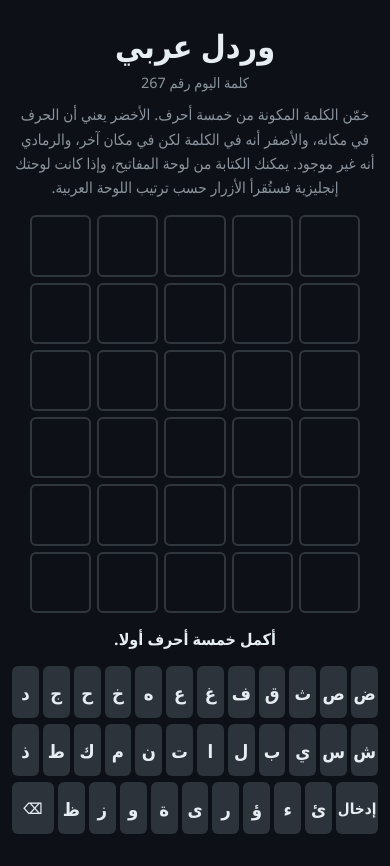
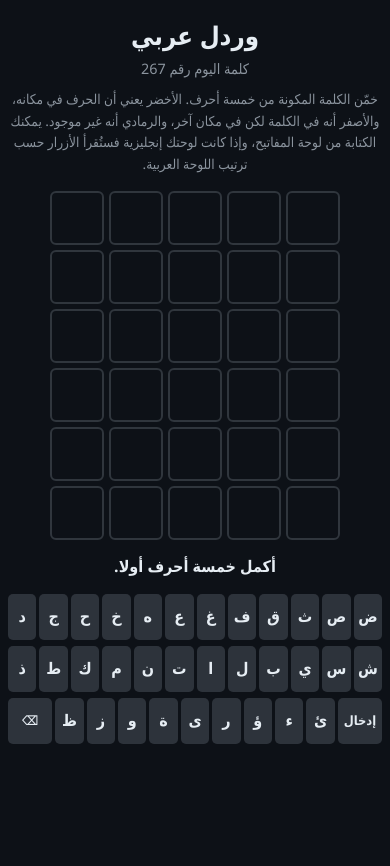
Before and after one commit to fadyehabamer/games, a plain HTML site: page Arabic-Wordle/index.html in a window 390 px wide. Both pictures are taken after a click on the button "إدخال". After the commit the page ends 844 px from the top, so only its background shows below. Drawn offline with Linux system fonts and the light colour scheme.

Commit message:
Arabic-Wordle: flip tiles on reveal, shake short guesses, phone sizes

```diff
--- a/Arabic-Wordle/main.js
+++ b/Arabic-Wordle/main.js
@@ -74,7 +74,7 @@
     });
   }
 
-  function render() {
+  function render(revealRow) {
     for (let r = 0; r < MAX_GUESSES; r++) {
       const guess = guesses[r];
       const letters = guess ? Array.from(guess) : r === guesses.length ? current : [];
@@ -84,6 +84,12 @@
         const letter = letters[c] || '';
         tile.textContent = letter;
         tile.className = 'tile' + (letter ? ' filled' : '') + (result ? ' ' + result[c] : '');
+        if (r === revealRow) {
+          tile.classList.add('reveal');
+          tile.style.animationDelay = c * 120 + 'ms';
+        } else {
+          tile.style.animationDelay = '';
+        }
         if (result) tile.setAttribute('aria-label', letter + '، ' + RESULT_LABELS[result[c]]);
         else tile.removeAttribute('aria-label');
       }
@@ -154,6 +160,14 @@
     }
   }
 
+  function shake() {
+    const row = boardEl.children[guesses.length];
+    if (!row) return;
+    row.classList.remove('shake');
+    void row.offsetWidth;
+    row.classList.add('shake');
+  }
+
   function announce(message) {
     statusEl.textContent = message;
   }
@@ -166,17 +180,19 @@
   function submit() {
     if (current.length < WORD_LENGTH) {
       announce('أكمل خمسة أحرف أولا.');
+      shake();
       return;
     }
     const guess = current.join('');
     if (!isValidGuess(guess)) {
       announce('هذه ليست كلمة صالحة.');
+      shake();
       return;
     }
     guesses.push(guess);
     current = [];
     save();
-    render();
+    render(guesses.length - 1);
     renderKeys();
     if (checkFinished()) {
       announce(endMessage());
--- a/Arabic-Wordle/style.css
+++ b/Arabic-Wordle/style.css
@@ -100,6 +100,44 @@ h1 {
   color: #c9d1d9;
 }
 
+.tile.reveal {
+  animation: reveal 420ms ease both;
+}
+
+@keyframes reveal {
+  0% {
+    transform: rotateX(0);
+    background: transparent;
+    border-color: var(--muted);
+    color: var(--ink);
+  }
+  49% {
+    transform: rotateX(90deg);
+    background: transparent;
+    border-color: var(--muted);
+    color: var(--ink);
+  }
+  50% {
+    transform: rotateX(90deg);
+  }
+  100% {
+    transform: rotateX(0);
+  }
+}
+
+.row.shake {
+  animation: shake 360ms ease;
+}
+
+@keyframes shake {
+  20%, 60% {
+    transform: translateX(-6px);
+  }
+  40%, 80% {
+    transform: translateX(6px);
+  }
+}
+
 .status {
   min-height: 1.6em;
   margin: 14px 0;
@@ -183,3 +221,47 @@ button:focus-visible {
   outline: 3px solid var(--accent);
   outline-offset: 2px;
 }
+
+@media (max-width: 400px) {
+  .game {
+    padding: 16px 8px 24px;
+  }
+
+  h1 {
+    font-size: 1.6rem;
+  }
+
+  .help {
+    font-size: 0.85rem;
+  }
+
+  .board {
+    width: min(100%, 290px);
+    gap: 5px;
+  }
+
+  .row {
+    gap: 5px;
+  }
+
+  .key-row {
+    gap: 3px;
+  }
+
+  .key {
+    height: 46px;
+    font-size: 1rem;
+    border-radius: 5px;
+  }
+
+  .key.wide {
+    font-size: 0.8rem;
+  }
+}
+
+@media (prefers-reduced-motion: reduce) {
+  .tile.reveal,
+  .row.shake {
+    animation: none;
+  }
+}
```
